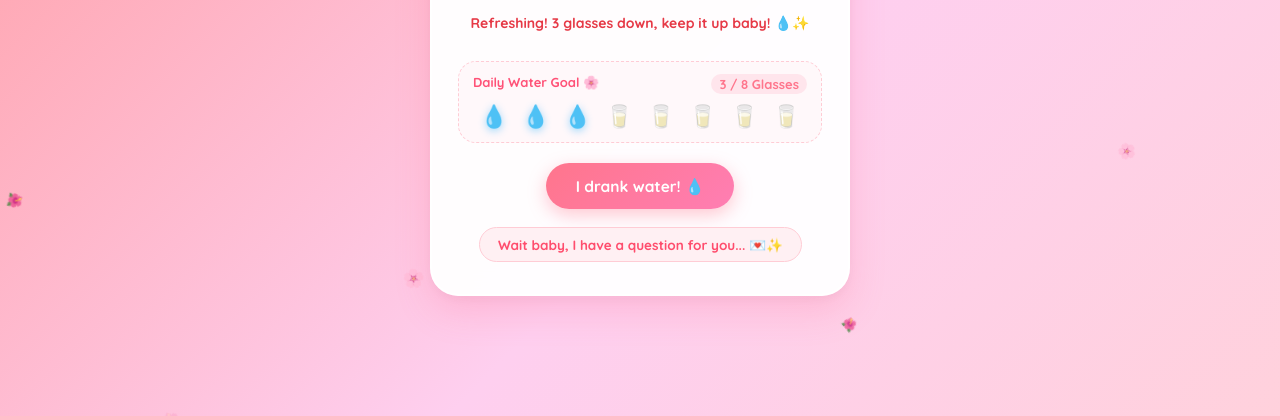
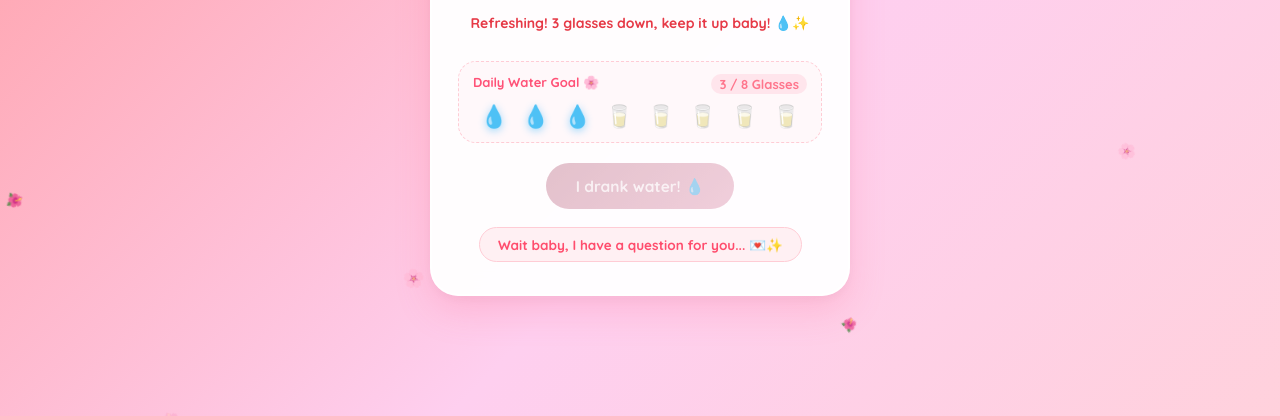
Before and after one commit to Chiffuu144/hi-baby-, a plain HTML site: page index.html in a window 1280 px wide. Shown: the part 384-800 px from the top of the page. Drawn offline with Linux system fonts and the light colour scheme.

Commit message:
Lock drink button until all 8 glasses are filled

```diff
--- a/index.html
+++ b/index.html
@@ -51,7 +51,7 @@
             </div>
 
             <!-- Interactive Button -->
-            <button id="drinkBtn" class="primary-btn" onclick="celebrate()">I drank water! 💧</button>
+            <button id="drinkBtn" class="primary-btn btn-locked" onclick="celebrate()" disabled>I drank water! 💧</button>
 
             <div class="surprise-link-container">
                 <a href="date.html" class="surprise-btn">Wait baby, I have a question for you... 💌✨</a>
@@ -149,9 +149,13 @@
                 if (cupsFilled >= 8) {
                     drinkBtn.innerText = "I'm done drinking 8 glasses of water today! 🥰🎉💧";
                     drinkBtn.classList.add('goal-complete-btn');
+                    drinkBtn.classList.remove('btn-locked');
+                    drinkBtn.disabled = false;
                 } else {
                     drinkBtn.innerText = "I drank water! 💧";
                     drinkBtn.classList.remove('goal-complete-btn');
+                    drinkBtn.classList.add('btn-locked');
+                    drinkBtn.disabled = true;
                 }
             }
         }
--- a/style.css
+++ b/style.css
@@ -257,6 +257,18 @@ h1 {
 
 .primary-btn:active {
     transform: translateY(0) scale(0.97);
+}
+
+/* Locked/disabled state — until 8 glasses are filled */
+.btn-locked,
+.btn-locked:hover,
+.btn-locked:active {
+    background: linear-gradient(135deg, #d4a0b0 0%, #e8b4c8 100%) !important;
+    color: rgba(255,255,255,0.75) !important;
+    cursor: not-allowed !important;
+    box-shadow: none !important;
+    transform: none !important;
+    opacity: 0.65;
 }
 
 /* Surprise Links & CTAs */
```
